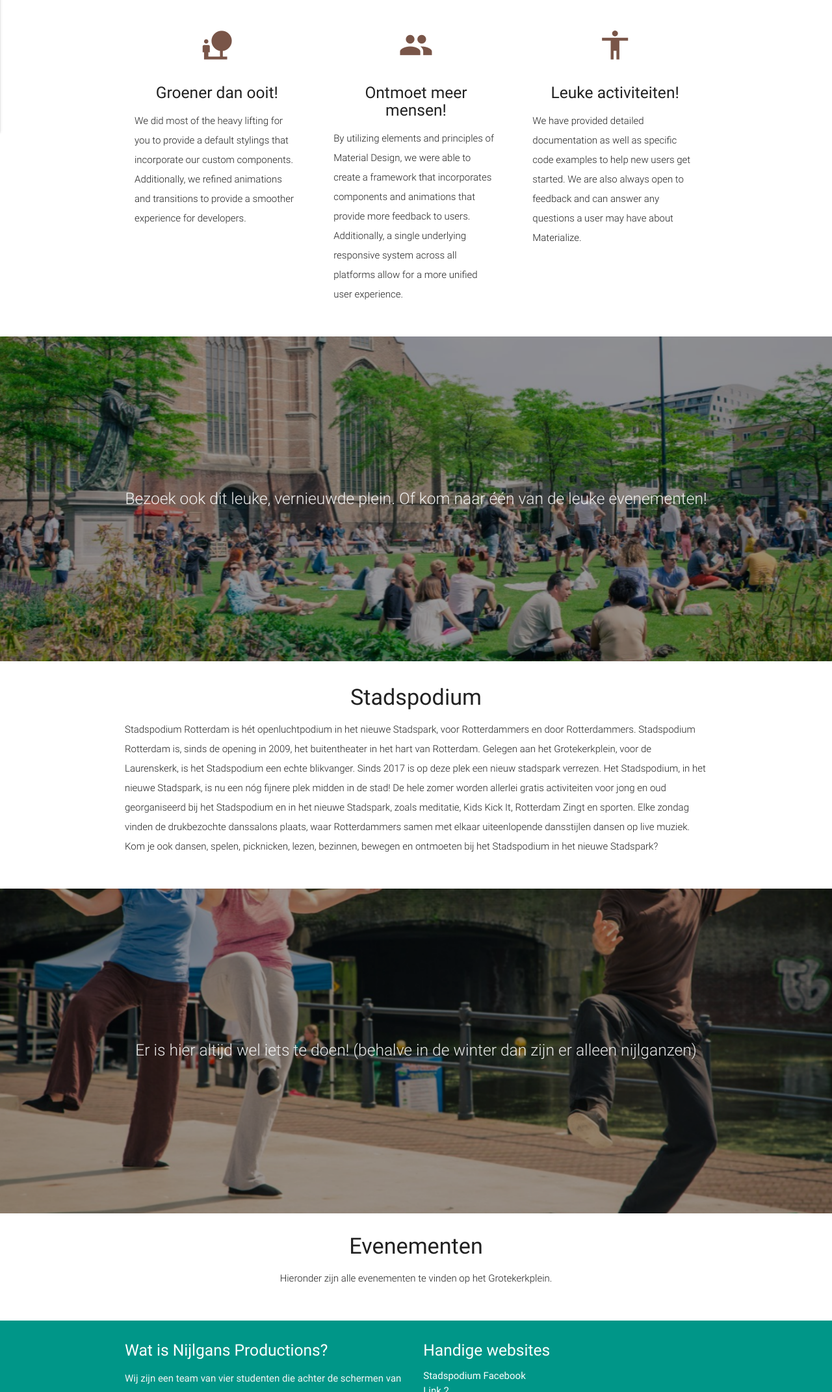
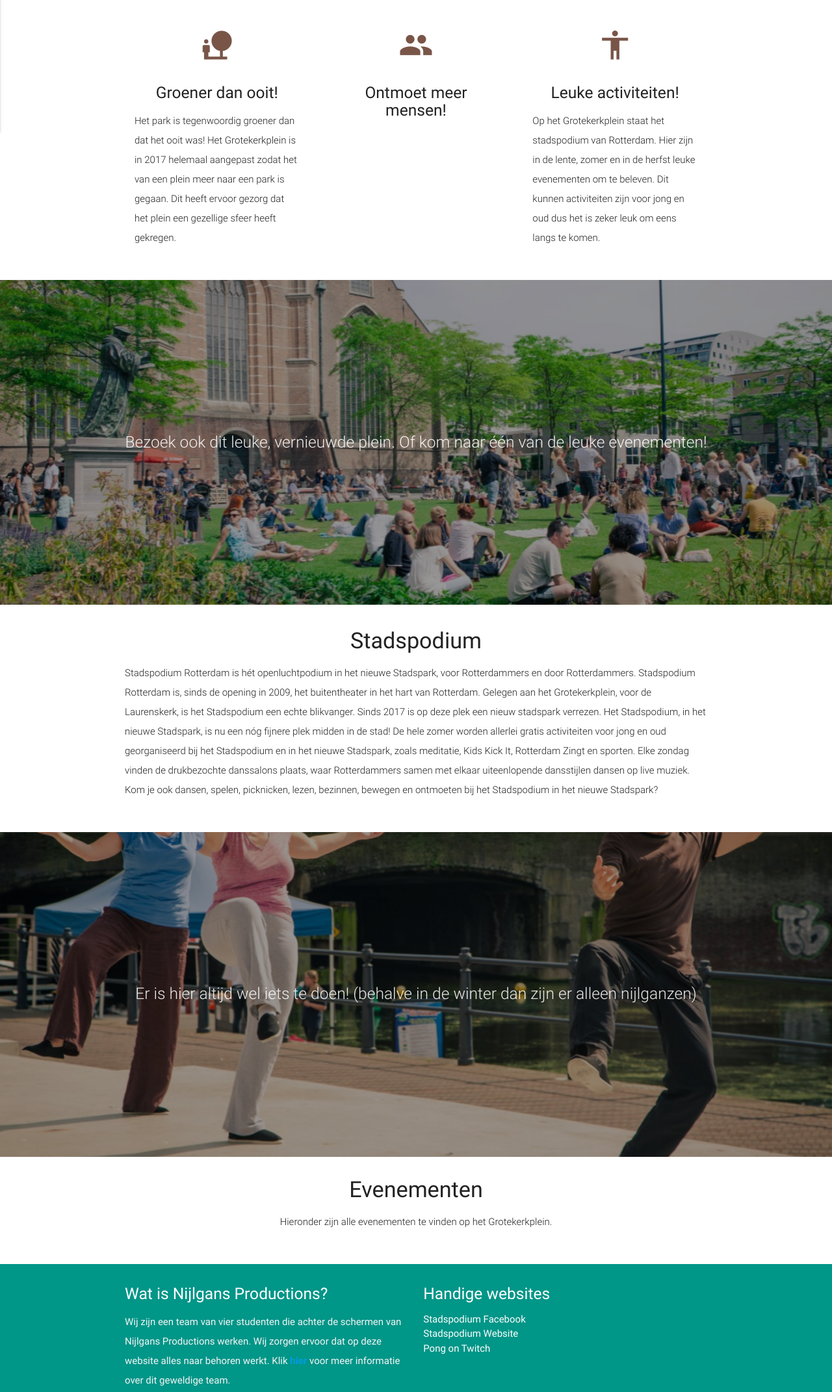
Before and after one commit to boltgolt/nijlgans, a plain HTML site: page website/index.html in a window 1280 px wide. Shown: the part 657-2800 px from the top of the page at 65% size. Drawn offline with nearby package versions, Linux system fonts and the light colour scheme; no server answers; some icons are missing.

Commit message:
Twitch stream & teksten aangepast

```diff
--- a/website/index.html
+++ b/website/index.html
@@ -64,7 +64,7 @@
             <h2 class="center brown-text"><i class="material-icons">nature_people</i></h2>
             <h5 class="center">Groener dan ooit!</h5>
 
-            <p class="light">We did most of the heavy lifting for you to provide a default stylings that incorporate our custom components. Additionally, we refined animations and transitions to provide a smoother experience for developers.</p>
+            <p class="light">Het park is tegenwoordig groener dan dat het ooit was! Het Grotekerkplein is in 2017 helemaal aangepast zodat het van een plein meer naar een park is gegaan. Dit heeft ervoor gezorg dat het plein een gezellige sfeer heeft gekregen.</p>
           </div>
         </div>
 
@@ -73,7 +73,7 @@
             <h2 class="center brown-text"><i class="material-icons">group</i></h2>
             <h5 class="center">Ontmoet meer mensen!</h5>
 
-            <p class="light">By utilizing elements and principles of Material Design, we were able to create a framework that incorporates components and animations that provide more feedback to users. Additionally, a single underlying responsive system across all platforms allow for a more unified user experience.</p>
+            <p class="light"></p>
           </div>
         </div>
 
@@ -82,7 +82,7 @@
             <h2 class="center brown-text"><i class="material-icons">accessibility</i></h2>
             <h5 class="center">Leuke activiteiten!</h5>
 
-            <p class="light">We have provided detailed documentation as well as specific code examples to help new users get started. We are also always open to feedback and can answer any questions a user may have about Materialize.</p>
+            <p class="light">Op het Grotekerkplein staat het stadspodium van Rotterdam. Hier zijn in de lente, zomer en in de herfst leuke evenementen om te beleven. Dit kunnen activiteiten zijn voor jong en oud dus het is zeker leuk om eens langs te komen.</p>
           </div>
         </div>
       </div>
@@ -167,9 +167,8 @@
           <h5 class="white-text">Handige websites</h5>
           <ul>
             <li><a class="white-text" href="https://www.facebook.com/stadspodiumrotterdam/">Stadspodium Facebook</a></li>
-            <li><a class="white-text" href="#!">Link 2</a></li>
-            <li><a class="white-text" href="#!">Link 3</a></li>
-            <li><a class="white-text" href="#!">Link 4</a></li>
+            <li><a class="white-text" href="http://www.stadspodium-rotterdam.nl/">Stadspodium Website</a></li>
+            <li><a class="white-text" href="https://www.twitch.tv/boltgolt">Pong on Twitch</a></li>
           </ul>
         </div>
       </div>
--- a/website/pong.html
+++ b/website/pong.html
@@ -58,6 +58,12 @@
           <div class="container">
             <div class="section">
 
+              <div class="row">
+                <div class="col s12 center">
+                  <div id="twitch-embed"></div>
+                </div>
+              </div>
+
           <div class="row">
             <div class="col s12 center">
               <h5 class="center light">Het concept</h2>
@@ -80,9 +86,8 @@
                 <h5 class="white-text">Handige websites</h5>
                 <ul>
                   <li><a class="white-text" href="https://www.facebook.com/stadspodiumrotterdam/">Stadspodium Facebook</a></li>
-                  <li><a class="white-text" href="#!">Link 2</a></li>
-                  <li><a class="white-text" href="#!">Link 3</a></li>
-                  <li><a class="white-text" href="#!">Link 4</a></li>
+                  <li><a class="white-text" href="http://www.stadspodium-rotterdam.nl/">Stadspodium Website</a></li>
+                  <li><a class="white-text" href="https://www.twitch.tv/boltgolt">Pong on Twitch</a></li>
                 </ul>
               </div>
             </div>
@@ -97,6 +102,7 @@
 <!--Import jQuery before materialize.js-->
 <script type="text/javascript" src="https://code.jquery.com/jquery-3.2.1.min.js"></script>
 <script type="text/javascript" src="js/materialize.min.js"></script>
+<script src="https://embed.twitch.tv/embed/v1.js"></script>
 <script>
 (function($){
   $(function(){
@@ -107,5 +113,12 @@
   }); // end of document ready
   })(jQuery); // end of jQuery name space
 </script>
+<script type="text/javascript">
+  new Twitch.Embed("twitch-embed", {
+    width: 1280,
+    height: 720,
+    channel: "boltgolt"
+  });
+</script>
 </body>
 </html>
```
Also changed, not shown: website/nijlgans.html (+2 -3 lines).
